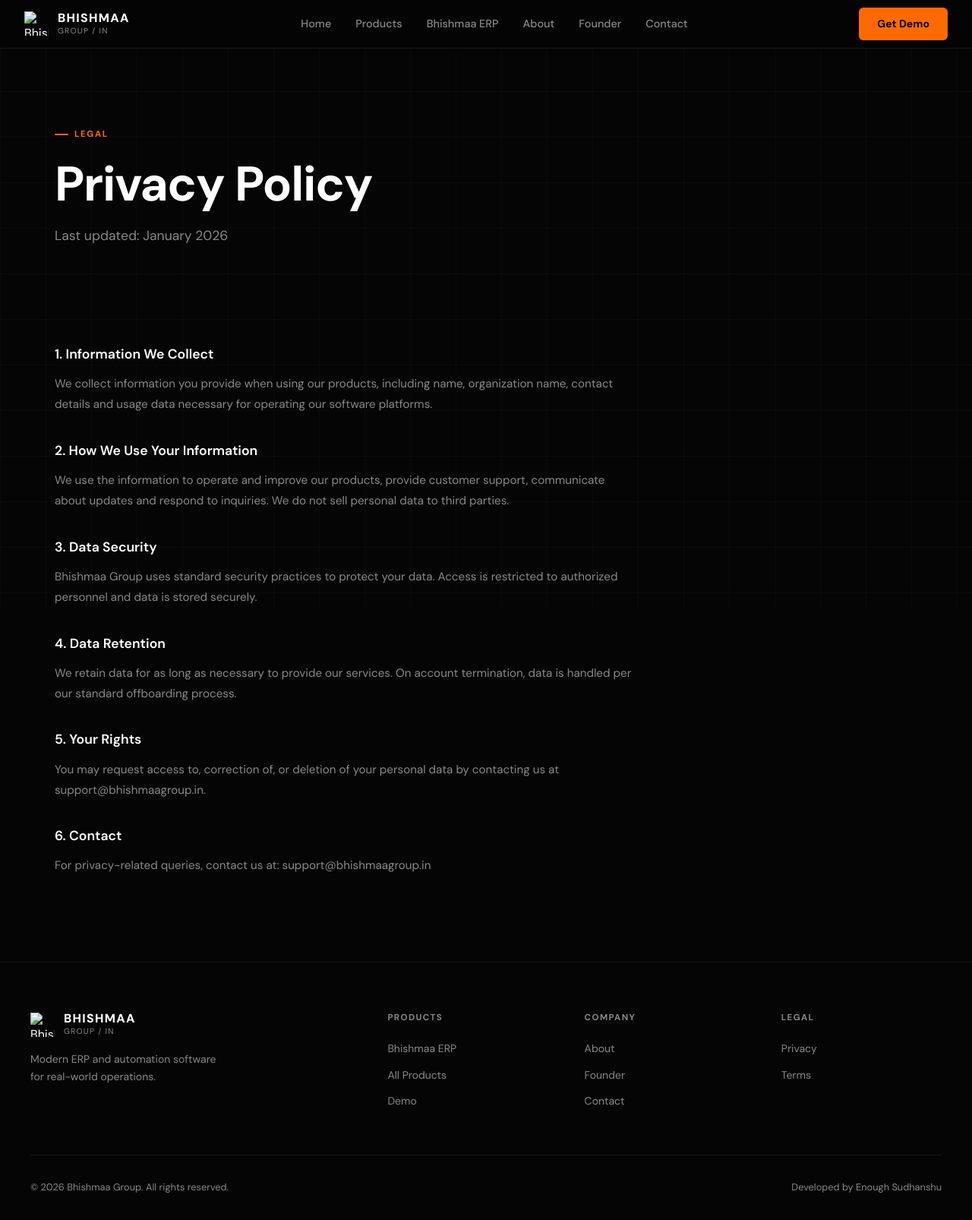
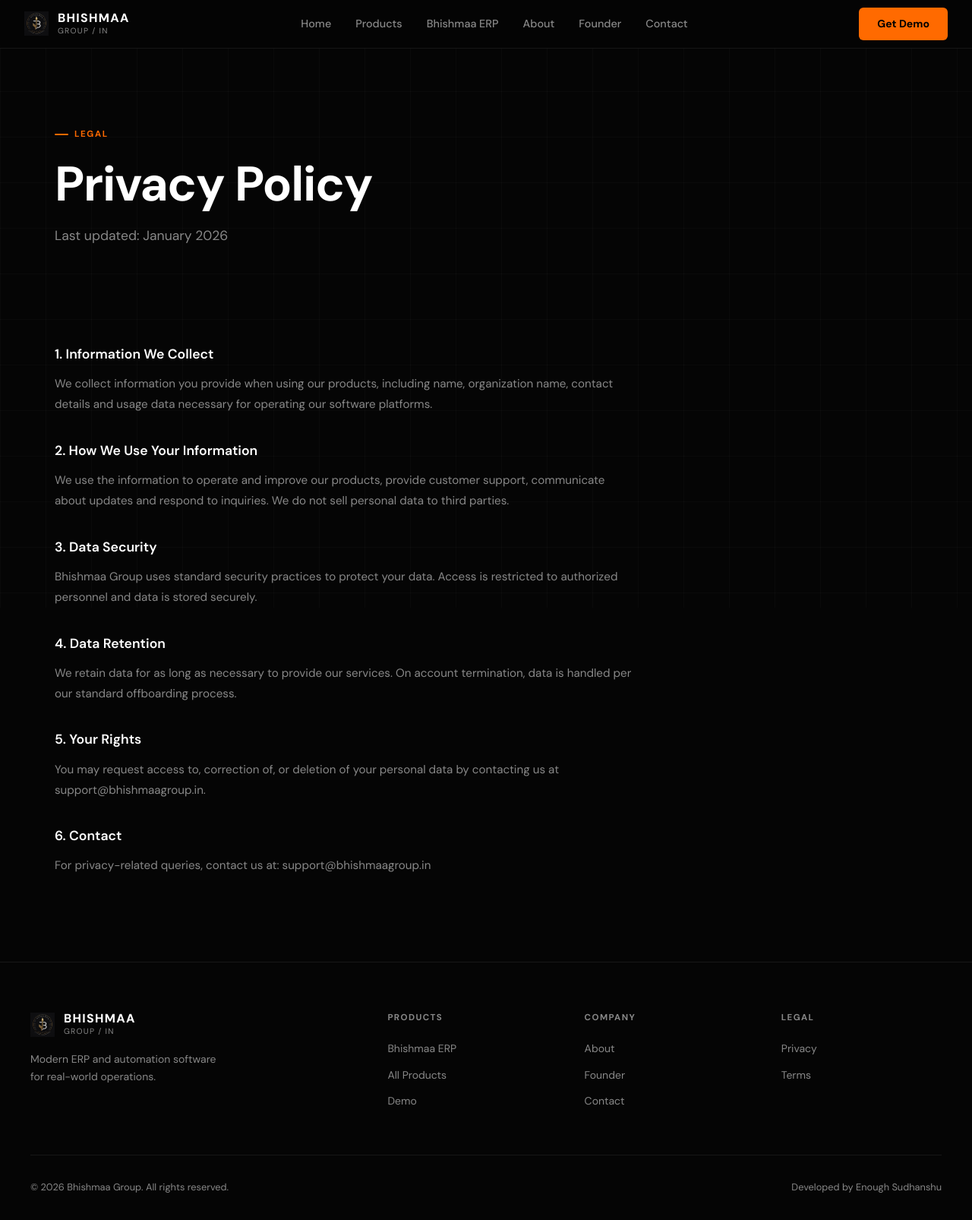
Before and after one commit to enoughsudhanshu/bhishmaagroup, a plain HTML site: page privacy-policy.html in a window 1280 px wide. Shown: the whole page at 76% size. Drawn offline with Linux system fonts and the light colour scheme.

Commit message:
Update privacy-policy.html

```diff
--- a/privacy-policy.html
+++ b/privacy-policy.html
@@ -16,7 +16,7 @@
 
   <header class="navbar">
     <a href="index.html" class="logo-wrap">
-      <img src="assets/9.jpeg" alt="Bhishmaa Group" class="logo-img">
+      <img src="assets/logo.jpeg" alt="Bhishmaa Group" class="logo-img">
       <div><h2>BHISHMAA</h2><p>GROUP / IN</p></div>
     </a>
     <nav class="nav-menu">
@@ -63,7 +63,7 @@
     <div class="footer-content">
       <div class="footer-brand">
         <a href="index.html" class="logo-wrap">
-          <img src="assets/9.jpeg" alt="Bhishmaa Group" class="logo-img">
+          <img src="assets/logo.jpeg" alt="Bhishmaa Group" class="logo-img">
           <div><h2>BHISHMAA</h2><p>GROUP / IN</p></div>
         </a>
         <p>Modern ERP and automation software for real-world operations.</p>
```
